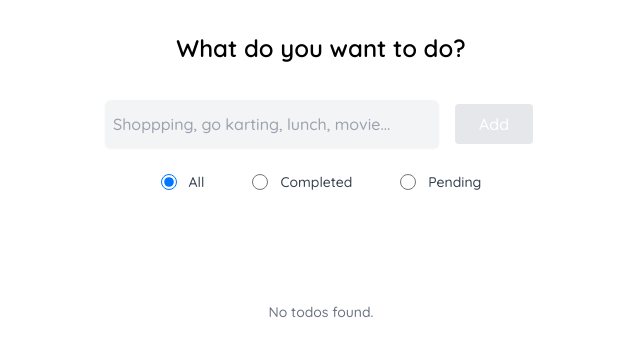
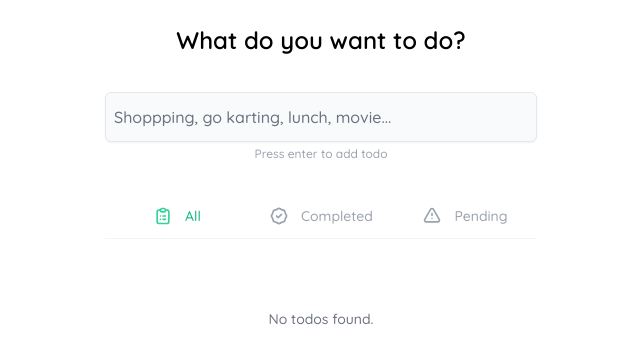
Before and after one commit to romitgithub/curly-parakeet, a React (Create React App) app: page / in a window 1280 px wide. Shown: the top 364 px of the page, without its empty margins (319-959 px from the left). Built offline with nearby package versions, Linux system fonts and the light colour scheme; the HTML template or start-up script is replaced by a standard one.

Commit message:
added todo delete logic, changed filter ui

```diff
--- a/package.json
+++ b/package.json
@@ -6,6 +6,7 @@
     "@headlessui/react": "^1.6.6",
     "@heroicons/react": "^1.0.6",
     "@reduxjs/toolkit": "^1.8.3",
+    "@tailwindcss/forms": "^0.5.2",
     "@testing-library/jest-dom": "^5.16.5",
     "@testing-library/react": "^13.3.0",
     "@testing-library/user-event": "^14.4.2",
--- a/src/App.tsx
+++ b/src/App.tsx
@@ -2,7 +2,7 @@ import Todos from './containers/todos'
 
 function App() {
   return (
-    <div className='container p-2 mx-auto'>
+    <div className='h-full w-full bg-white'>
       <h1 className='text-2xl font-semibold text-center py-6'>What do you want to do?</h1>
       <Todos />
     </div>
--- a/src/components/OverflowMenu.tsx
+++ b/src/components/OverflowMenu.tsx
@@ -5,12 +5,12 @@ import { classNames } from '../utils/styles'
 
 interface OverflowMenuProps {
   options: Array<{ label: string; value: string }>
-  onChange: (e: React.MouseEvent<HTMLAnchorElement>, value: string) => void
+  onChange: (e: React.MouseEvent<HTMLButtonElement>, value: string) => void
 }
 
 export default function OverflowMenu({ options, onChange }: OverflowMenuProps) {
   return (
-    <Menu as='div' className='z-10 relative inline-block text-left'>
+    <Menu as='div' className='relative inline-block text-left'>
       <div>
         <Menu.Button
           onClick={(e: React.MouseEvent<HTMLButtonElement>) => e.stopPropagation()}
@@ -29,21 +29,21 @@ export default function OverflowMenu({ options, onChange }: OverflowMenuProps) {
         leaveFrom='transform opacity-100 scale-100'
         leaveTo='transform opacity-0 scale-95'
       >
-        <Menu.Items className='origin-top-right absolute right-0 mt-2 w-56 rounded-md shadow-lg bg-white ring-1 ring-black ring-opacity-5 focus:outline-none'>
+        <Menu.Items className='z-40 origin-top-right absolute right-0 mt-2 w-32 rounded-md shadow-lg bg-white ring-1 ring-black ring-opacity-5 focus:outline-none'>
           <div className='py-1'>
             {options.map(({ label, value }) => (
               <Menu.Item key={value}>
                 {({ active }) => (
-                  <a
-                    href='#one'
+                  <button
+                    type='button'
                     onClick={(e) => onChange(e, value)}
                     className={classNames(
                       active ? 'bg-gray-100 text-gray-900' : 'text-gray-700',
-                      'block px-4 py-2 text-sm',
+                      'w-full block px-4 py-2 text-sm text-left',
                     )}
                   >
                     {label}
-                  </a>
+                  </button>
                 )}
               </Menu.Item>
             ))}
--- a/src/components/RadioGroup.tsx
+++ b/src/components/RadioGroup.tsx
@@ -1,3 +1,6 @@
+import { useState } from 'react'
+import { classNames } from '../utils/styles'
+
 interface RadioGroupProps {
   options: any[]
   defaultChecked: string
@@ -5,22 +8,31 @@ interface RadioGroupProps {
 }
 
 export default function RadioGroup({ options, defaultChecked, onChange }: RadioGroupProps) {
+  const [selectedOption, setSelectedOption] = useState(defaultChecked)
   return (
-    <div className='mx-auto my-4 flex items-center w-fit'>
+    <div className='border-b border-gray-100 mx-auto mt-8 flex items-center w-full'>
       {options.map((option) => (
-        <div key={option.id} className='flex items-center p-2 mx-2 md:mx-4 cursor-pointer'>
-          <input
-            id={option.id}
-            name='notification-method'
-            type='radio'
-            onChange={() => onChange(option.id)}
-            value={option.id}
-            defaultChecked={option.id === defaultChecked}
-            className='focus:ring-indigo-500 h-4 w-4 text-indigo-600 border-gray-300 cursor-pointer'
-          />
+        <div
+          role='radio'
+          tabIndex={0}
+          aria-checked={selectedOption === option.id}
+          onClick={() => {
+            setSelectedOption(option.id)
+            onChange(option.id)
+          }}
+          key={option.id}
+          className={classNames(
+            'flex flex-1 justify-center items-center p-3 py-3 cursor-pointer rounded-t-xl',
+            option.id === selectedOption ? 'text-emerald-400 rounded-t-xl' : 'text-gray-400',
+          )}
+        >
+          {option.icon ? option.icon() : null}
           <label
             htmlFor={option.id}
-            className='pl-3 block text-sm font-medium text-gray-700 cursor-pointer'
+            className={classNames(
+              'pl-3 block text-sm font-medium cursor-pointer',
+              option.id === selectedOption ? 'text-emerald-500' : 'text-gray-400',
+            )}
           >
             {option.title}
           </label>
--- a/src/containers/todos/addTodo.tsx
+++ b/src/containers/todos/addTodo.tsx
@@ -30,7 +30,7 @@ export default function AddTodo(props: AddTodoProps) {
   return (
     <div>
       <label htmlFor='todo' className='block text-md font-medium text-gray-700'>
-        <div className='flex mt-1'>
+        <div className='relative flex flex-col mt-1'>
           <input
             type='text'
             name='todo'
@@ -38,17 +38,18 @@ export default function AddTodo(props: AddTodoProps) {
             value={value}
             onKeyUpCapture={handleKeyUp}
             onChange={handleChange}
-            className='px-2 py-3 shadow-sm text-md focus:ring-indigo-500 focus:border-indigo-500 block w-full border-gray-300 bg-gray-100 rounded-md'
+            className='px-2 py-3 shadow-sm text-md focus:ring-0 focus:border-gray-300 block w-full border-gray-200 bg-gray-50 rounded-md'
             placeholder='Shoppping, go karting, lunch, movie...'
           />
-          <button
+          <p className='text-xs text-gray-400 mt-1 text-center'>Press enter to add todo</p>
+          {/* <button
             type='button'
             onClick={() => handleAddTodo(value)}
-            className='disabled:bg-gray-200 bg-blue-500 hover:bg-blue-700 m-1 px-6 ml-4 text-white rounded'
+            className='sm:text-sm text-xs uppercase absolute inset-y-0.5 right-0.5 disabled:bg-gray-200 bg-blue-500 hover:bg-blue-700 m-1 px-3 text-white rounded-full'
             disabled={!value.trim()}
           >
             Add
-          </button>
+          </button> */}
         </div>
       </label>
     </div>
--- a/src/containers/todos/index.tsx
+++ b/src/containers/todos/index.tsx
@@ -1,23 +1,27 @@
+import { BadgeCheckIcon, ClipboardListIcon, ExclamationIcon } from '@heroicons/react/outline'
 import { useEffect } from 'react'
 import { useAppDispatch, useAppSelector } from '../../app/hooks'
 import RadioGroup from '../../components/RadioGroup'
 import { TODOS_FILTER_TYPE } from '../../constants'
 import AddTodo from './addTodo'
 import TodosList from './todosList'
-import { addTodo, selectTodos, setFilterType, Todo, toggleTodo } from './todosSlice'
+import { addTodo, deleteTodo, selectTodos, setFilterType, Todo, toggleTodo } from './todosSlice'
 
 export const FilterOptions = [
   {
     id: TODOS_FILTER_TYPE.SHOW_ALL,
     title: 'All',
+    icon: () => <ClipboardListIcon className='w-5 h-5' />,
   },
   {
     id: TODOS_FILTER_TYPE.SHOW_COMPLETED,
     title: 'Completed',
+    icon: () => <BadgeCheckIcon className='w-5 h-5' />,
   },
   {
     id: TODOS_FILTER_TYPE.SHOW_PENDING,
     title: 'Pending',
+    icon: () => <ExclamationIcon className='w-5 h-5' />,
   },
 ]
 
@@ -35,6 +39,10 @@ export default function Todos() {
     dispatch(toggleTodo({ id }))
   }
 
+  const handleTodoDelete = (id: string) => {
+    dispatch(deleteTodo({ id }))
+  }
+
   const handleFilterChange = (id: string) => {
     dispatch(setFilterType(id))
   }
@@ -47,7 +55,7 @@ export default function Todos() {
         options={FilterOptions}
         defaultChecked={TODOS_FILTER_TYPE.SHOW_ALL}
       />
-      <TodosList onToggle={handleTodoToggle} todos={todos} />
+      <TodosList onToggle={handleTodoToggle} onDelete={handleTodoDelete} todos={todos} />
     </div>
   )
 }
--- a/src/containers/todos/todoItem.tsx
+++ b/src/containers/todos/todoItem.tsx
@@ -14,9 +14,10 @@ export const MENU_OPTIONS = [
 interface TodoItemProps {
   todo: TodoWithId
   onToggle: (id: string) => void
+  onDelete: (id: string) => void
 }
 
-export default function TodoItem({ todo, onToggle }: TodoItemProps) {
+export default function TodoItem({ todo, onToggle, onDelete }: TodoItemProps) {
   const handleItemClick = () => {
     onToggle(todo.id)
   }
@@ -27,7 +28,7 @@ export default function TodoItem({ todo, onToggle }: TodoItemProps) {
     }
   }
 
-  const handleMenuChange = (e: React.MouseEvent<HTMLAnchorElement>, menu: string) => {
+  const handleMenuChange = (e: React.MouseEvent<HTMLButtonElement>, menu: string) => {
     e.stopPropagation()
     e.nativeEvent.stopImmediatePropagation()
     switch (menu) {
@@ -35,7 +36,7 @@ export default function TodoItem({ todo, onToggle }: TodoItemProps) {
         console.log('edit')
         break
       case TODO_MENU_OPTIONS.DELETE_TODO:
-        console.log('delete')
+        onDelete(todo.id)
         break
       default:
         break
@@ -43,9 +44,9 @@ export default function TodoItem({ todo, onToggle }: TodoItemProps) {
   }
 
   return (
-    <li className='hover:bg-gray-50 focus:bg-gray-50 focus-visible:bg-gray-50'>
+    <li className='z-10 hover:bg-gray-50 focus:bg-gray-50 focus-visible:bg-gray-50'>
       <div
-        className='flex flex-row items-center px-2 py-5'
+        className='flex flex-row items-center px-2 py-4'
         role='button'
         tabIndex={0}
         onKeyDown={handleKeyDown}
@@ -59,7 +60,7 @@ export default function TodoItem({ todo, onToggle }: TodoItemProps) {
 
         <p
           className={classNames(
-            'flex-1 text-xl align-middle mx-3',
+            'flex-1 text-lg align-middle mx-3',
             todo.completed ? 'line-through' : '',
           )}
         >
--- a/src/containers/todos/todosList.tsx
+++ b/src/containers/todos/todosList.tsx
@@ -4,15 +4,16 @@ import { TodoWithId } from './todosSlice'
 interface TodoListProps {
   todos: TodoWithId[]
   onToggle: (id: string) => void
+  onDelete: (id: string) => void
 }
 
-export default function TodosList({ todos, onToggle }: TodoListProps) {
+export default function TodosList({ todos, onToggle, onDelete }: TodoListProps) {
   return (
-    <div className='mt-8'>
+    <div className='overflow-scroll'>
       {todos.length ? (
         <ul className='divide-y-2'>
           {todos.map((todo: any) => (
-            <Todo onToggle={onToggle} key={todo.id} todo={todo} />
+            <Todo onToggle={onToggle} onDelete={onDelete} key={todo.id} todo={todo} />
           ))}
         </ul>
       ) : (
--- a/src/containers/todos/todosSlice.ts
+++ b/src/containers/todos/todosSlice.ts
@@ -41,6 +41,10 @@ export const TodosSlice = createSlice({
         todo.completed = !todo.completed
       }
     },
+    deleteTodo: (state, action) => ({
+      ...state,
+      todos: state.todos.filter((t) => t.id !== action.payload.id),
+    }),
     setFilterType: (state, action) => ({
       ...state,
       filterType: action.payload,
@@ -48,7 +52,7 @@ export const TodosSlice = createSlice({
   },
 })
 
-export const { addTodo, toggleTodo, setFilterType } = TodosSlice.actions // action creators
+export const { addTodo, toggleTodo, deleteTodo, setFilterType } = TodosSlice.actions // action creators
 
 export const selectTodos = (state: RootState) => {
   if (state.todos.filterType === TODOS_FILTER_TYPE.SHOW_COMPLETED) {
--- a/src/index.css
+++ b/src/index.css
@@ -3,7 +3,9 @@
 @tailwind utilities;
 
 @layer base {
-    html {
+    html, body, #root {
         font-family: 'Quicksand', sans-serif;
+        width: 100%;
+        height: 100%;
     }
   }
--- a/tailwind.config.js
+++ b/tailwind.config.js
@@ -4,5 +4,5 @@ module.exports = {
   theme: {
     extend: {},
   },
-  plugins: [],
+  plugins: [require('@tailwindcss/forms')],
 }
```
Also changed, not shown: 1 other file (tests, documents, lock files or other folders).
